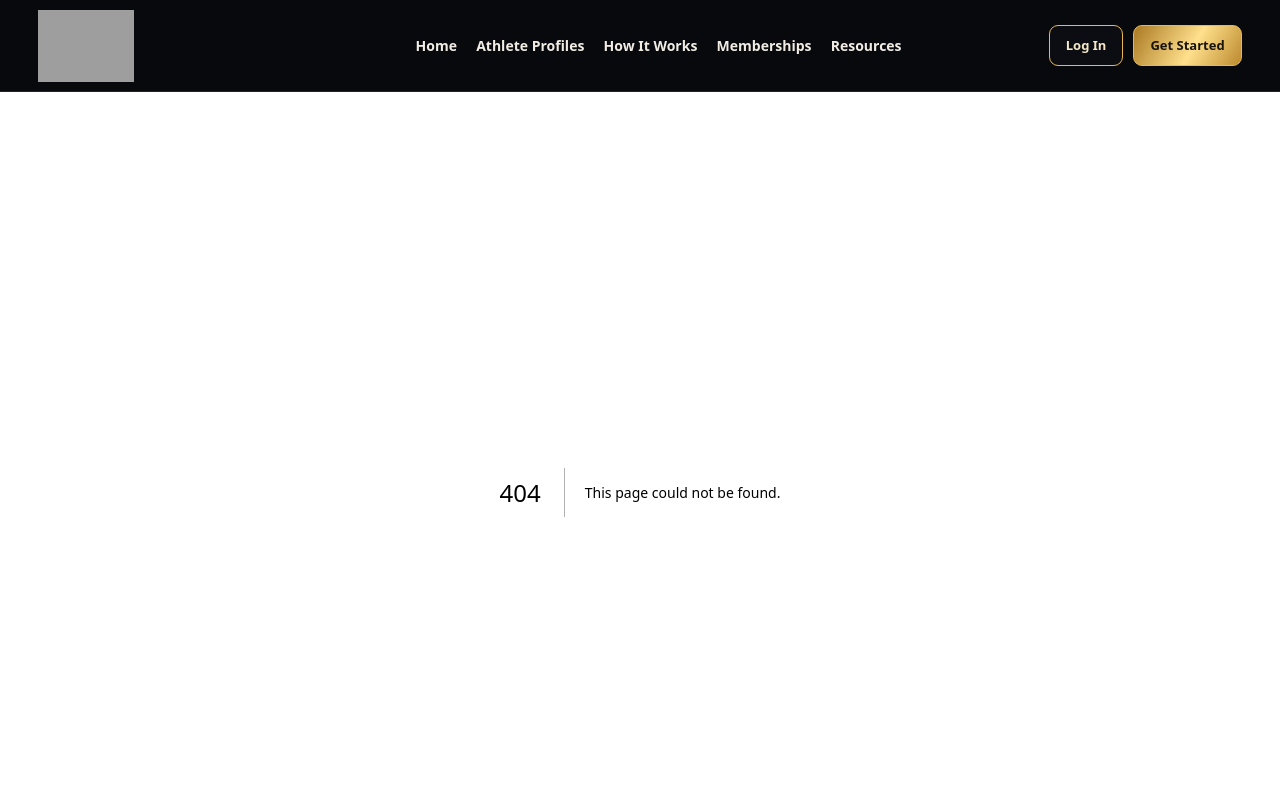
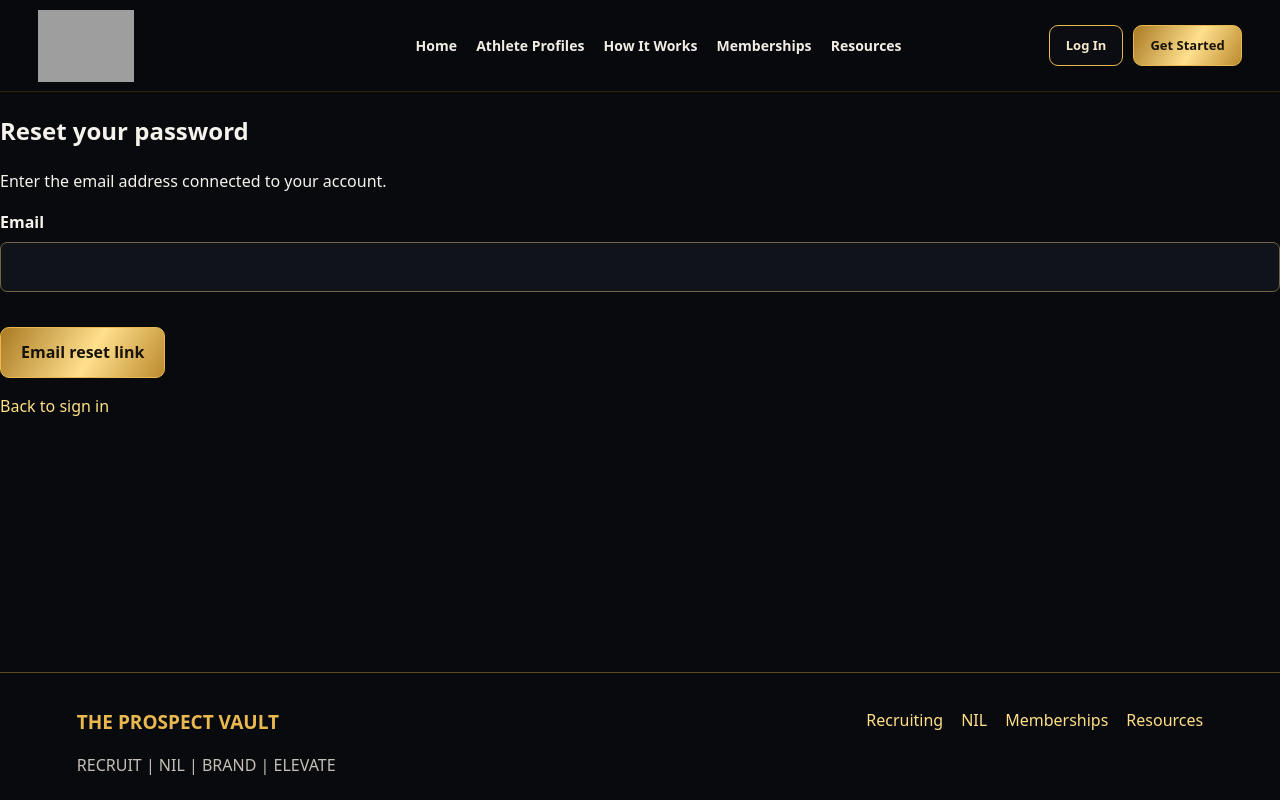
Before and after one commit to adt03ks/The-Prospect-Vault, a Next.js app: page /forgot-password in a window 1280 px wide. Before the commit this address had no page. Shown: the top 800 px of the page. Built offline with nearby package versions, Linux system fonts and the light colour scheme; grey boxes are pictures that could not be loaded.

Commit message:
Add files via upload

```diff
--- /dev/null
+++ b/app/forgot-password/page.tsx
@@ -0,0 +1,21 @@
+'use client';
+import { useState, type FormEvent } from 'react';
+import Link from 'next/link';
+import { vaultClient } from '@/lib/vault/browser';
+export default function ForgotPassword() {
+  const [email, setEmail] = useState(''); const [message, setMessage] = useState(''); const [busy, setBusy] = useState(false);
+  async function send(e: FormEvent<HTMLFormElement>) {
+    e.preventDefault(); setBusy(true);
+    const { error } = await vaultClient().auth.resetPasswordForEmail(email.trim(), {
+      redirectTo: `${window.location.origin}/portal/auth/callback?next=/portal/reset-password`
+    });
+    setBusy(false); setMessage(error?.message ?? 'If the email belongs to an account, a reset link has been sent.');
+  }
+  return <main className="vault-main"><section className="vault-form-card vault-card"><h1>Reset your password</h1>
+    <p className="vault-subtle">Enter the email address connected to your account.</p>
+    <form onSubmit={send}><label className="vault-label" htmlFor="reset-email">Email</label><input id="reset-email" className="vault-input" type="email" required value={email} onChange={e => setEmail(e.target.value)} />
+      <button type="submit" className="vault-button vault-button-gold vault-full" style={{ marginTop: 20 }} disabled={busy}>Email reset link</button></form>
+    {message && <p role="status" className="vault-note">{message}</p>}
+    <p><Link className="vault-link" href="/portal/login">Back to sign in</Link></p>
+  </section></main>;
+}
```
